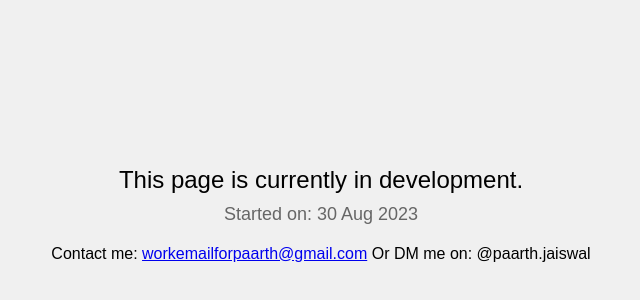
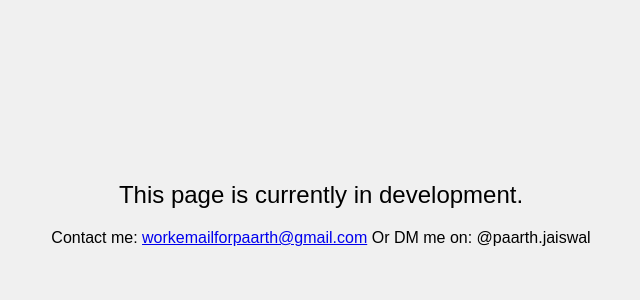
Before and after one commit to B1gSmok/Bigsmoke.gg, a plain HTML site: page index.html in a window 1280 px wide. Shown: the part 186-486 px from the top of the page, without its empty margins (319-959 px from the left). Drawn offline with Linux system fonts and the light colour scheme.

Commit message:
Update index.html

```diff
--- a/index.html
+++ b/index.html
@@ -45,7 +45,7 @@
 <body>
     <div class="content">
         <div class="message">This page is currently in development.</div>
-        <div class="date">Started on: 30 Aug 2023</div>
+        <div class="date"></div>
         <div class="contact">
             Contact me: <a href="mailto:workemailforpaarth@gmail.com?subject=Regarding%20Project&body=Hello%20Paarth,%0D%0A%0D%0AI am reaching out to discuss the project in development.">workemailforpaarth@gmail.com</a>
 
```
